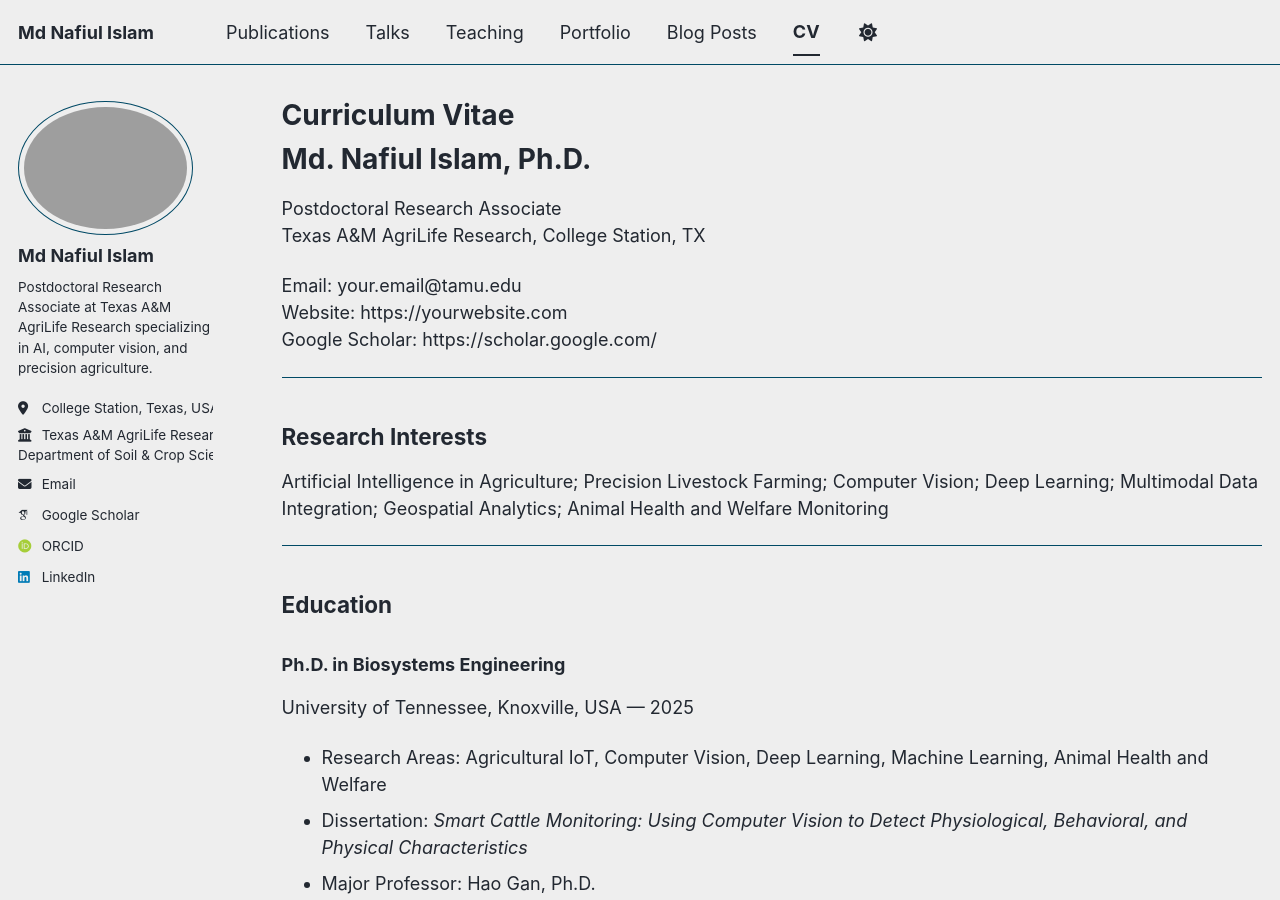
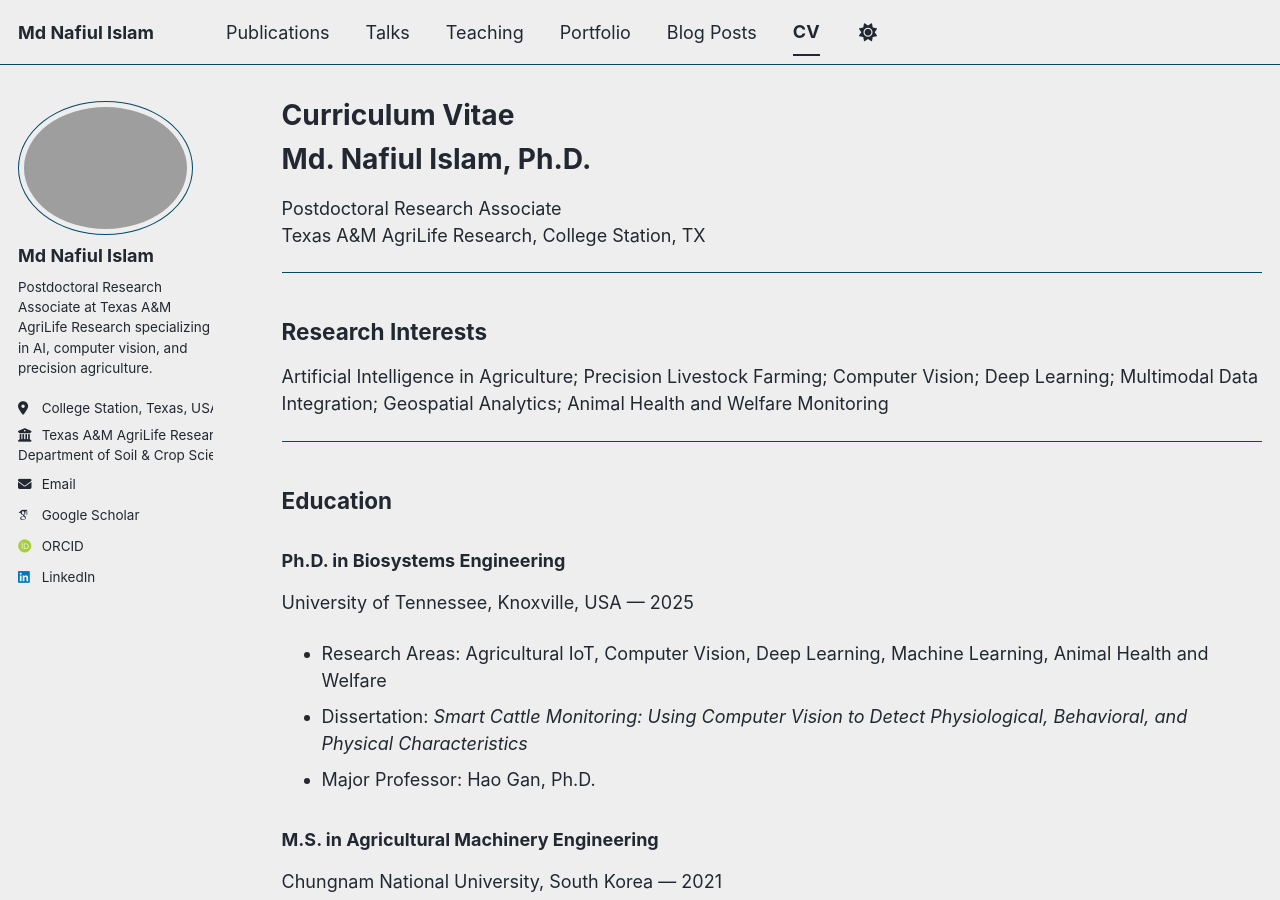
Before and after one commit to NafiulIslamBD/nafiul_islam_precision_agriculture_HSTU_CNU_UTK.github.io, a Jekyll site: the page built from _pages/cv.md, in a window 1280 px wide and 900 px high. Built offline with Jekyll 4.4.1, drawn with Linux system fonts in a browser that asks for light colours; some web fonts are replaced; a script bundle is joined from its source files by our own code; library files that are not in the unit come from our copies.

Commit message:
Update cv.md

```diff
--- a/_pages/cv.md
+++ b/_pages/cv.md
@@ -12,10 +12,6 @@ redirect_from:
 # Md. Nafiul Islam, Ph.D.
 Postdoctoral Research Associate
 Texas A&M AgriLife Research, College Station, TX
-
-Email: your.email@tamu.edu
-Website: https://yourwebsite.com
-Google Scholar: https://scholar.google.com/
 
 ---
 
```
